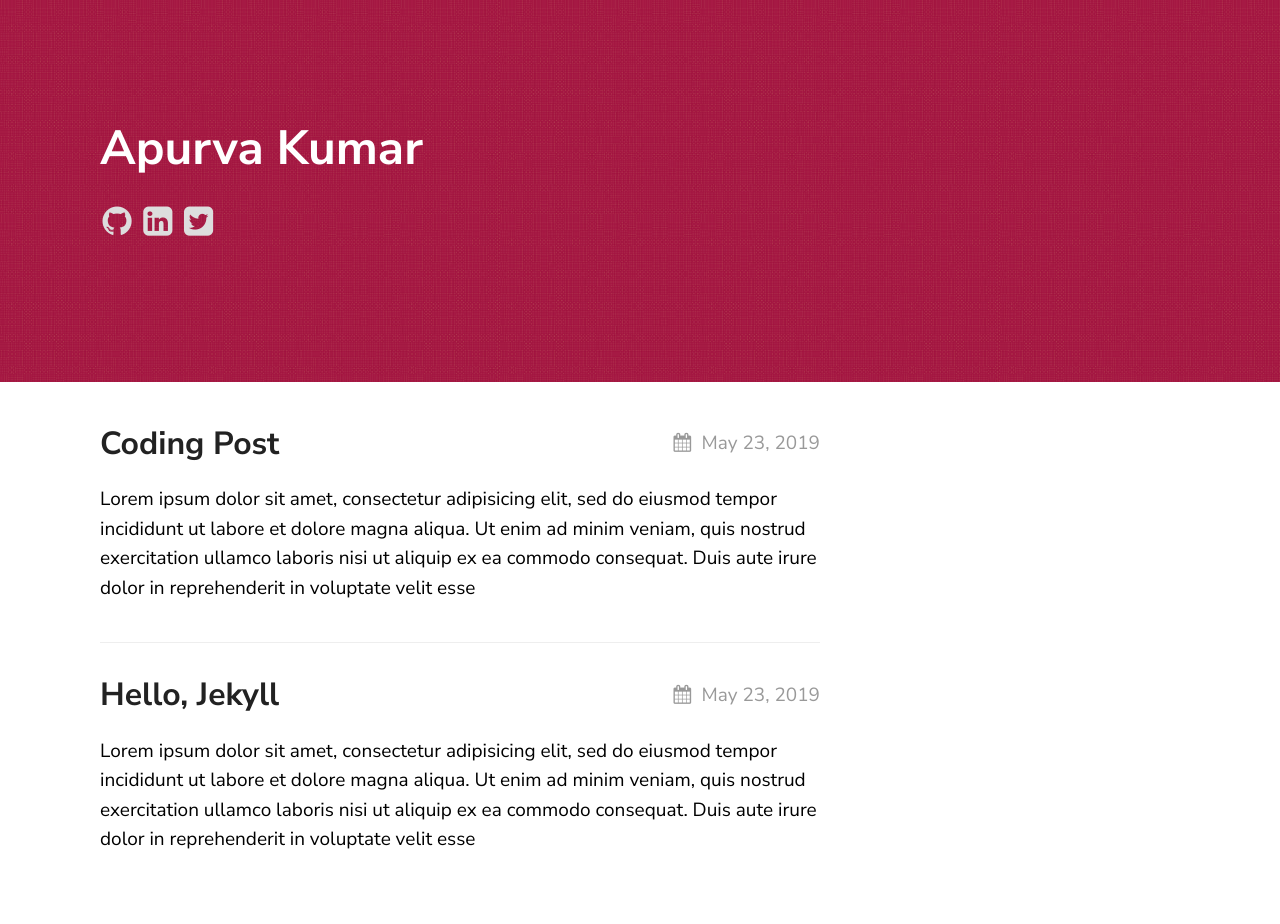
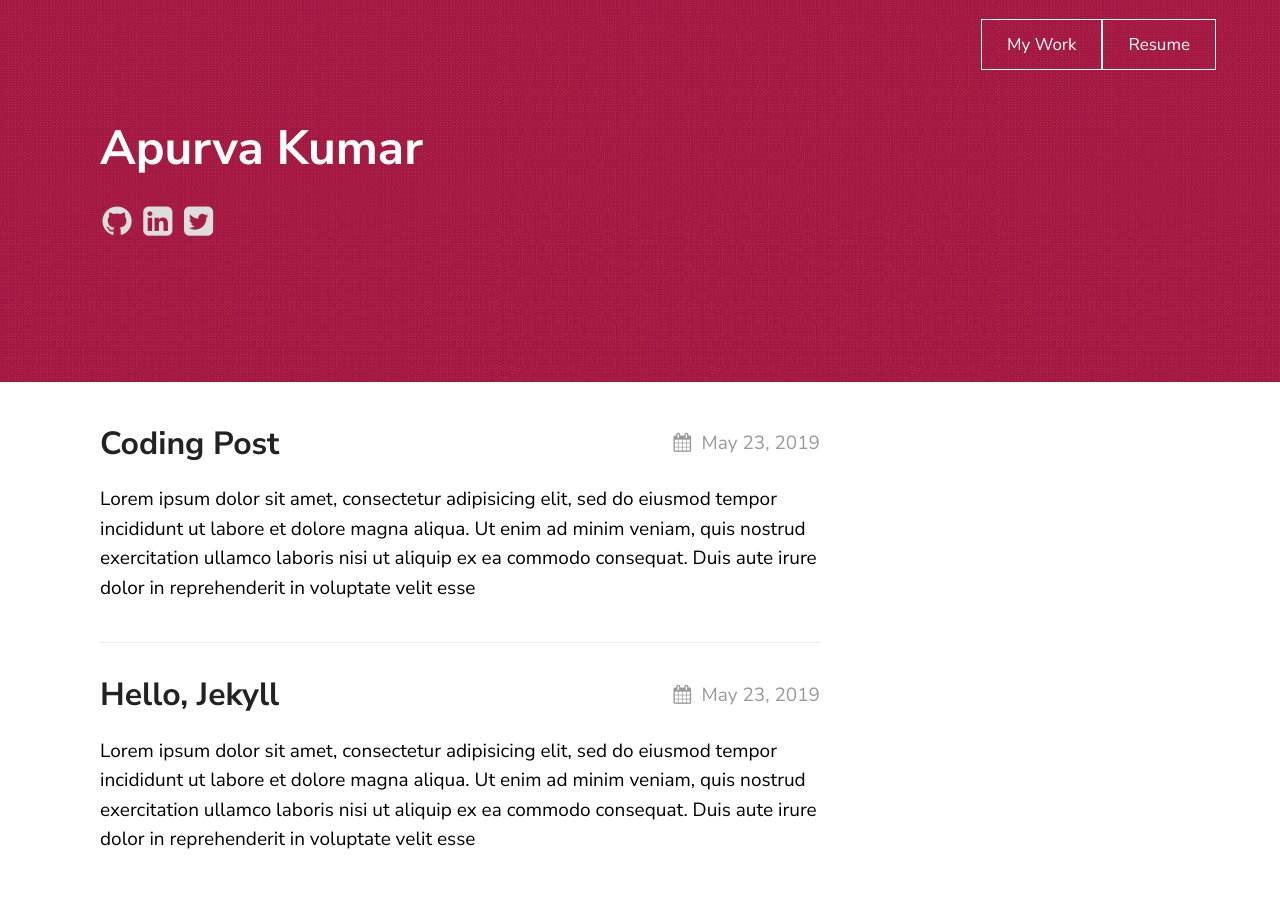
Before and after one commit to hisana/hisana.github.io, a Jekyll site: the page built from index.md, in a window 1280 px wide. Built offline with Jekyll 4.4.1, drawn with Linux system fonts in a browser that asks for light colours.

Commit message:
Update _config.yml

```diff
--- a/_config.yml
+++ b/_config.yml
@@ -21,6 +21,12 @@ texture:
   style: red
   showPicker: false
   disqus_shortname: games
+  texture:
+  navigation:
+    - title: My Work
+      url: "/my-work"
+    - title: Resume
+      url: "/resume"
 
 
   # generate social links in footer
```
